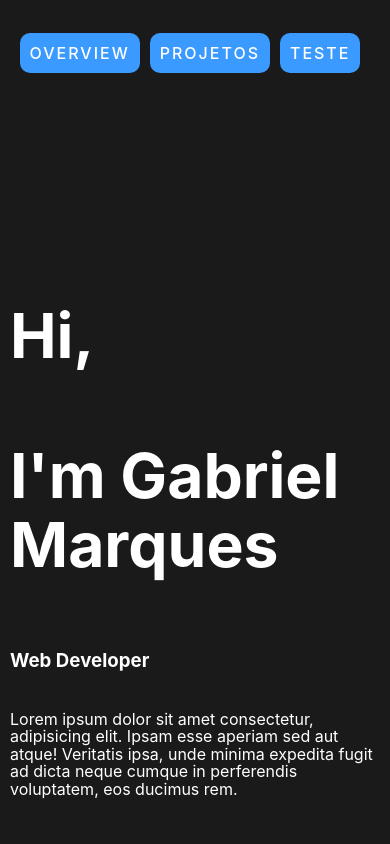
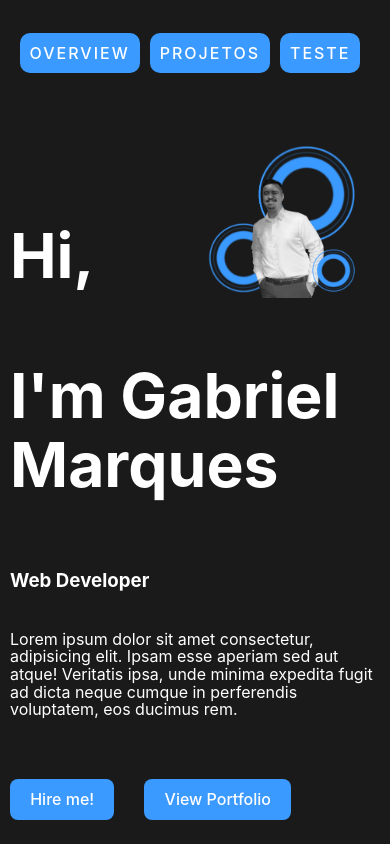
Before and after one commit to GabrielCostaMarques/my-portfolio, a React (Vite) app: page / in a window 390 px wide. Shown: the top 844 px of the page. Built offline with nearby package versions, Linux system fonts and the light colour scheme.

Commit message:
finish responsive

```diff
--- a/src/components/Body/Mainbody.jsx
+++ b/src/components/Body/Mainbody.jsx
@@ -19,7 +19,7 @@ export default function MainBody() {
             </div>
 
             <div className={style.MainBodyContent_right}>
-                <img src={img} alt="Imagem de Perfil" />
+                <img className={style.ImgSummary}src={img} alt="Imagem de Perfil" />
             </div>
         </section>
     )
--- a/src/components/style/MainBody.module.css
+++ b/src/components/style/MainBody.module.css
@@ -75,16 +75,33 @@
 
     .BodyMain{
       display: block;
+      padding-top: 7em;
     }
 
     .MainBodyContent_left,.MainBodyContent_right{
         width: 100%;
         padding: 0px;
+        margin-top: 100px !important;
+
+      }
+
+
+    .ImgSummary{
+      position: absolute;
+      top: 140px;
+      width: 41% !important;
+      height: auto;
+      left: 200px;
     }
 
-    .MainBodyContent_right img{
-        width: 100%;
-        height: 80%;
+      .MainBodyContent_right img{
+        width: 80%;
+        height: auto;
+        animation: slideInUp 2s forwards;
+    }
+      .MainBodyContent_left img{
+        width: 80%;
+        height: auto;
         animation: slideInUp 2s forwards;
     }
 
--- a/src/index.css
+++ b/src/index.css
@@ -12,7 +12,6 @@
 
 body{
   margin: 0 !important;
-  max-width: 768px;
   overflow-x: hidden !important;
   background-color: var(---global-body-color);
   display: flex;
@@ -69,4 +68,8 @@ button:hover{
   h1,h2,h3,h4,h5,p,a {
     padding: 10px;
   }
+
+  body{
+    max-width: 768px;
+  }
 }
```
